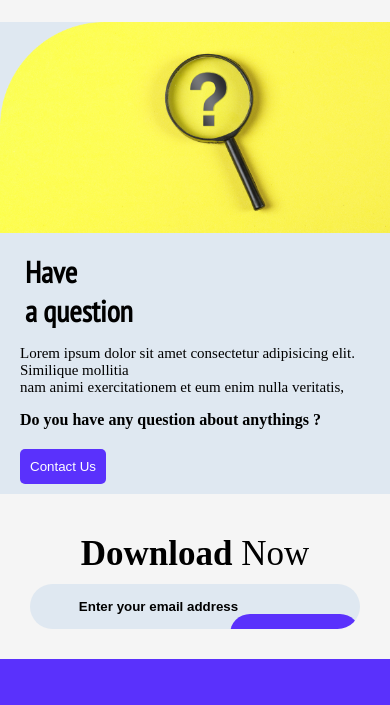
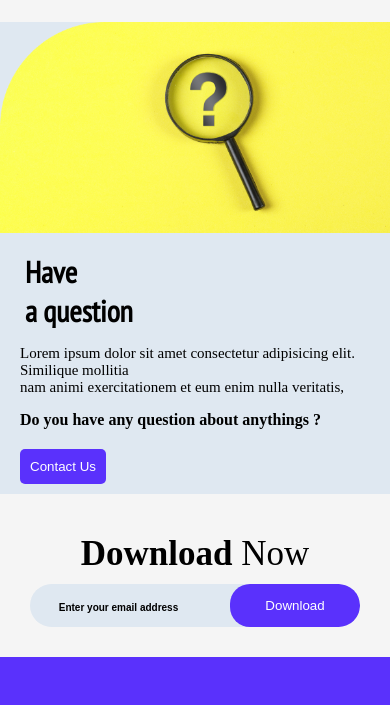
Before and after one commit to P15taank/Developer-Landing-Page, a plain HTML site: page index.html in a window 390 px wide. Shown: the part 2526-3231 px from the top of the page. Drawn offline with Linux system fonts and the light colour scheme.

Commit message:
Update media.css

```diff
--- a/media.css
+++ b/media.css
@@ -153,7 +153,7 @@ flex-direction: column;
   font-weight: 400;
 }
 .download-email {
-  height: 45px;
+  height: 100%;
   width: 100%;
   background-color: #000;
   background-color: rgb(223, 232, 241);
@@ -162,15 +162,17 @@ flex-direction: column;
 .download-email input {
   float: left;
   margin-top: 15px;
-  margin-left: 40px;
+  margin-left: 0px;
   border: none;
   background-color: transparent;
   text-align: center;
 }
 .download-email ::placeholder {
+  font-size: 10px;
   font-weight: 600;
   color: #000;
   border: none;
+
 }
 .download-email button {
   float: right;
@@ -181,6 +183,8 @@ flex-direction: column;
   padding: 14px;
   width: 130px;
   text-align: center;
+
+
 }
 
 /* footer */
```
